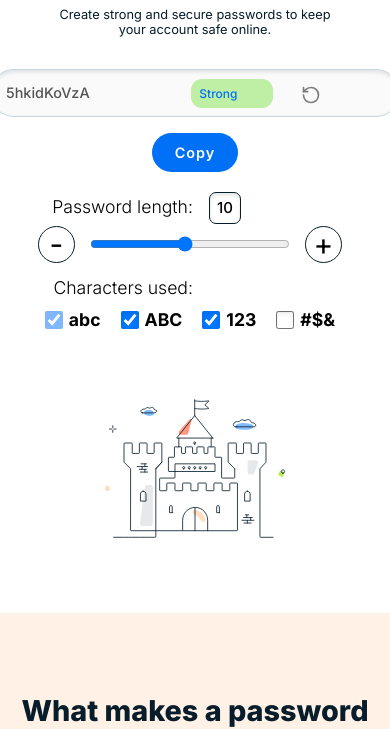
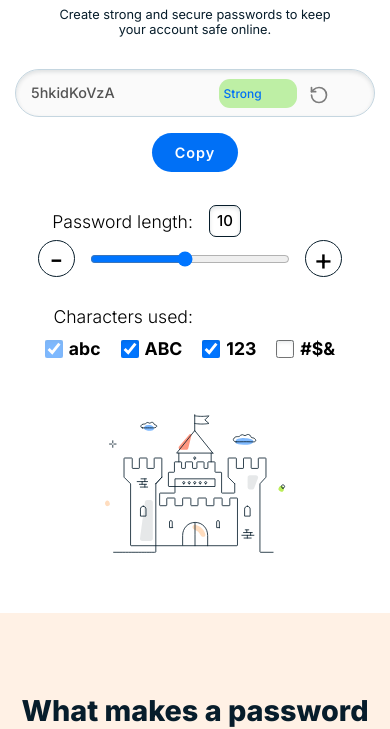
Before and after one commit to wasim2002/Random-Password-Generator, a plain HTML site: page index.html in a window 390 px wide. Shown: the part 123-852 px from the top of the page. Drawn offline with Linux system fonts and the light colour scheme.

Commit message:
add responsive css for mobile devices at 450px and below

```diff
--- a/responsive.css
+++ b/responsive.css
@@ -666,11 +666,11 @@
   }
 }
 @media (max-width: 500px) {
-  h1{
+  h1 {
     font-size: 1.85rem;
     margin-top: 3rem;
   }
-  p{
+  p {
     width: 73%;
     margin: auto;
     margin-top: 0.6rem;
@@ -701,7 +701,7 @@
     display: none;
   }
   .passlength {
-    top: 7.7rem;
+    top: 8.5rem;
     right: 7rem;
   }
   .charused {
@@ -711,18 +711,37 @@
   .charused .span {
     top: -3rem;
   }
-  .main2{
+  .main2 {
     height: 50rem;
   }
-  .boxes{
+  .boxes {
     flex-direction: column;
     align-items: center;
   }
-  .box{
+  .box {
     width: 90%;
     margin-top: 0;
   }
-  .box-1{
+  .box-1 {
     margin-top: 2rem;
   }
+  .images {
+    height: 80%;
+  }
 }
+
+@media (max-width: 450px) {
+  .show input{
+    width: 360px;
+  }
+  .strength{
+    width: 4.9rem;
+    right: 3.5rem;
+  }
+  .strength::before{
+    padding-left: 5px;
+  }
+  .reset{
+    right: 1.5rem;
+  }
+}
```
